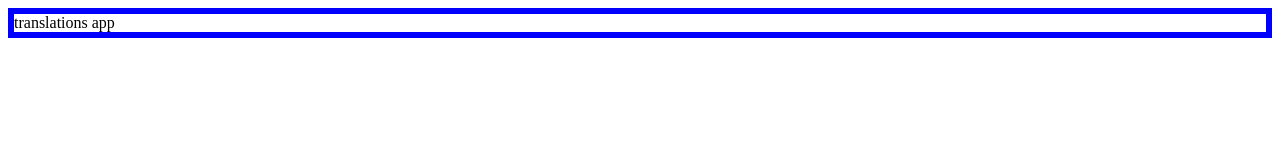
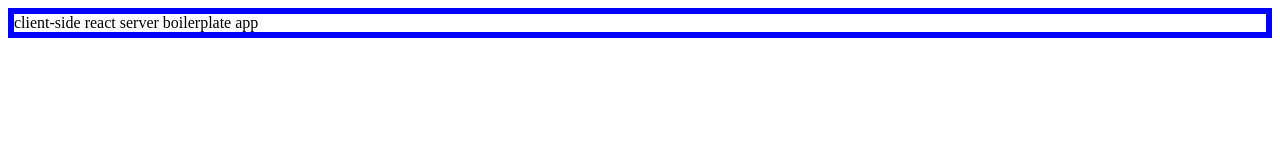
Before and after one commit to antonkalik/client-side-react-server-boilerplate, a React app: page / in a window 1280 px wide. Shown: the top 160 px of the page. Built offline with nearby package versions, Linux system fonts and the light colour scheme; no server answers.

Commit message:
Update Home.js

```diff
--- a/src/client/views/Home.js
+++ b/src/client/views/Home.js
@@ -12,5 +12,5 @@ export default function Home() {
         console.log({ error });
       });
   }, []);
-  return <div>translations app</div>;
+  return <div>client-side react server boilerplate app </div>
 }
```
